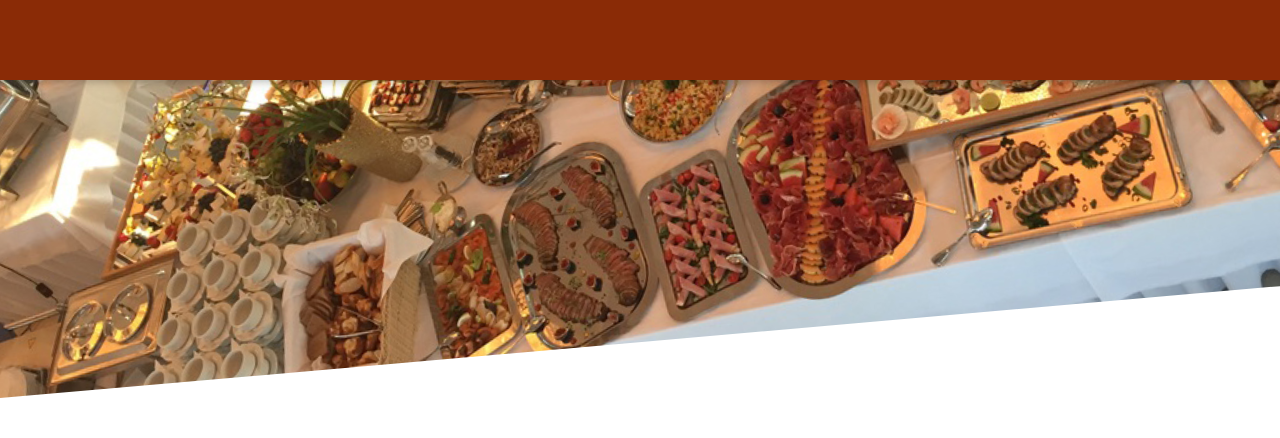
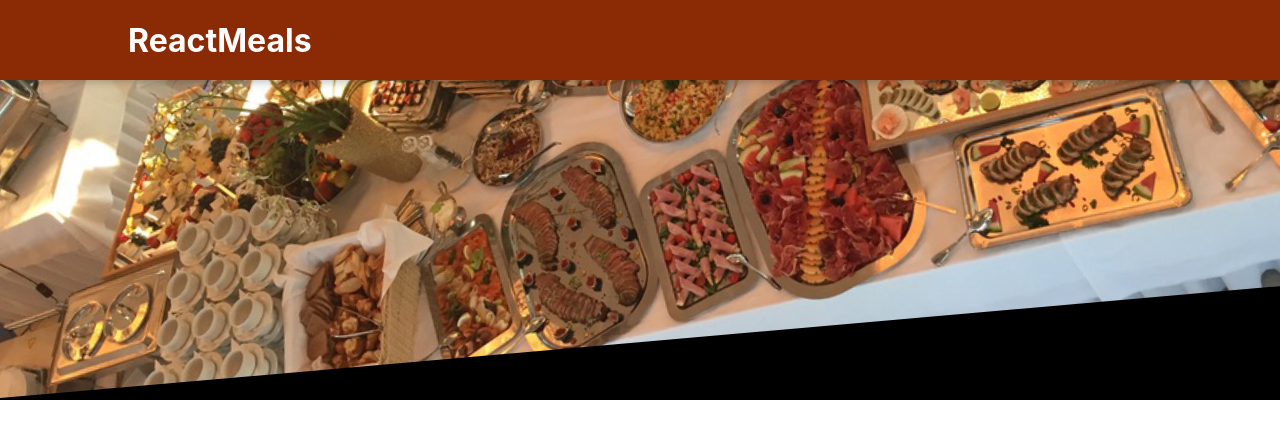
Before and after one commit to JAbarca09/FoodOrderApp, a React (Create React App) app: page / in a window 1280 px wide. Shown: the top 438 px of the page. Built offline with nearby package versions, Linux system fonts and the light colour scheme.

Commit message:
Clean terminal errors

```diff
--- a/src/App.css
+++ b/src/App.css
@@ -1,4 +1,8 @@
 .App {
+  background-color: black;
+}
+
+/* .App {
   text-align: center;
 }
 
@@ -35,4 +39,4 @@
   to {
     transform: rotate(360deg);
   }
-}
+} */
--- a/src/App.js
+++ b/src/App.js
@@ -1,4 +1,3 @@
-import logo from './logo.svg';
 import './App.css';
 import Header from './components/Header';
 
--- a/src/components/Header.js
+++ b/src/components/Header.js
@@ -5,9 +5,11 @@ import meals from '../assets/meals.jpg';
 const Header = () => {
     return (
         <>
-            <header className={classes.header}></header>
+            <header className={classes.header}>
+                <h1>ReactMeals</h1>
+            </header>
             <div className={classes["main-image"]}>
-                <img src={meals}/>
+                <img src={meals} alt=""/>
             </div>
         </>
     );
```
